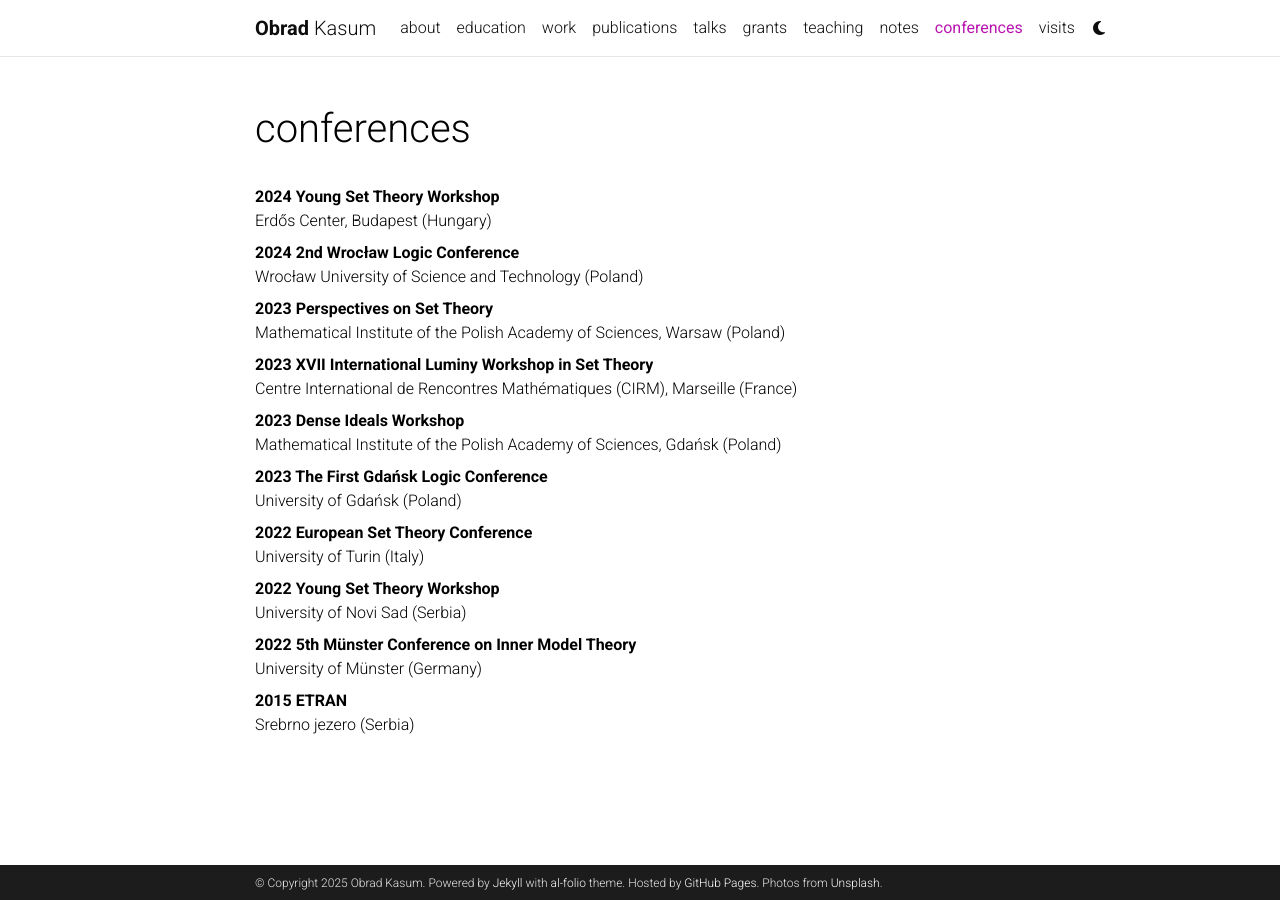
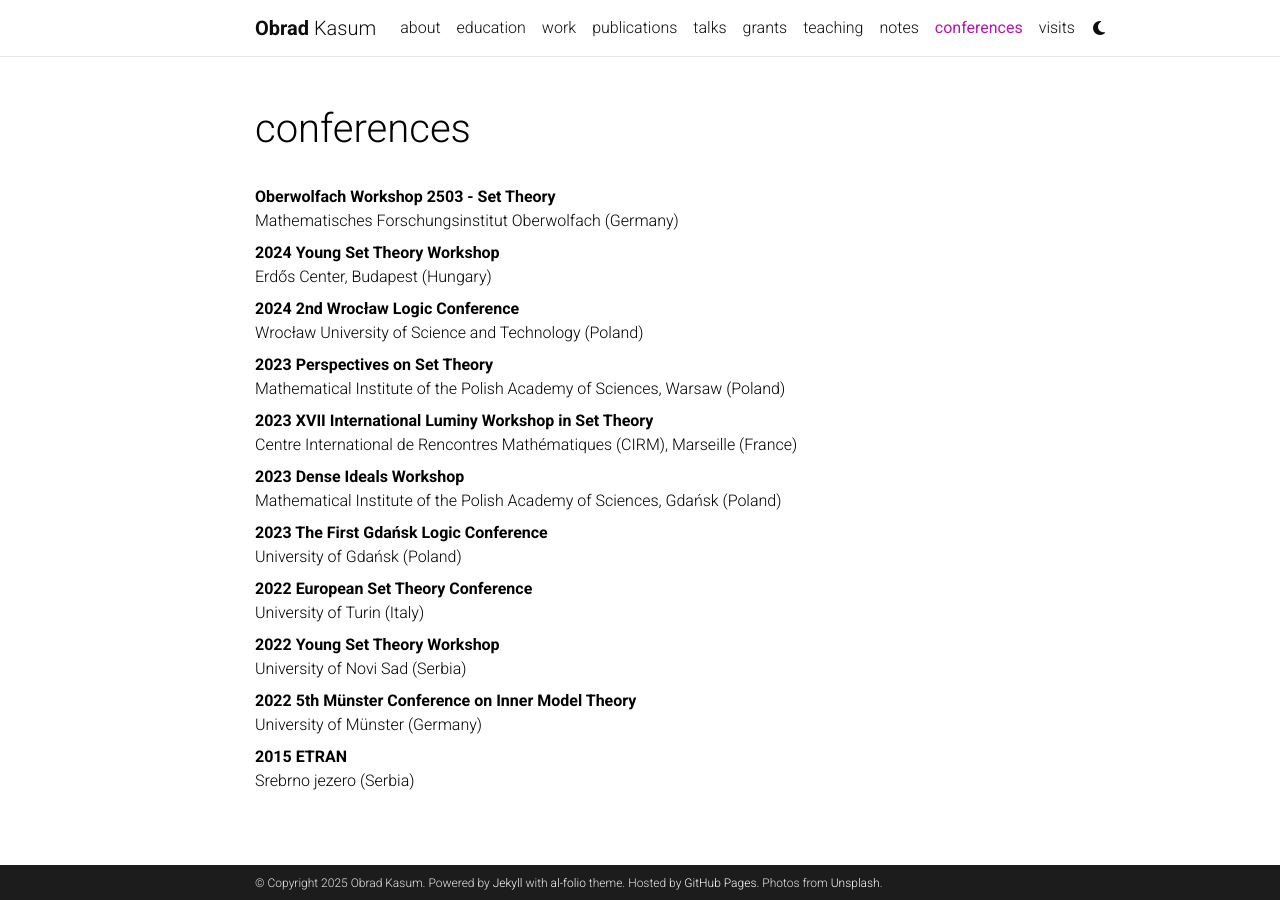
Before and after one commit to obradkasum/obradkasum.github.io, a Jekyll site: the page built from _pages/conferences.md, in a window 1280 px wide. Built offline with Jekyll 4.4.1, drawn with Linux system fonts in a browser that asks for light colours; comment, search, counter and statistics services are not loaded; a style sheet for code colours, icons or effects is not loaded.

Commit message:
Update conferences.md

```diff
--- a/_pages/conferences.md
+++ b/_pages/conferences.md
@@ -7,6 +7,9 @@ nav: true
 nav_order: 8
 ---
 <dl>
+<dt>Oberwolfach Workshop 2503 - Set Theory</dt>
+<dd>Mathematisches Forschungsinstitut Oberwolfach (Germany)</dd>
+
 <dt>2024 Young Set Theory Workshop</dt>
 <dd>Erdős Center, Budapest (Hungary)</dd>
 
```
